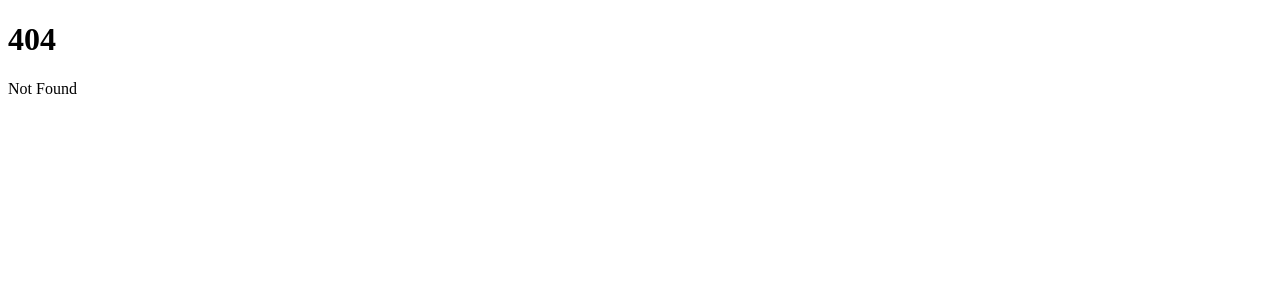
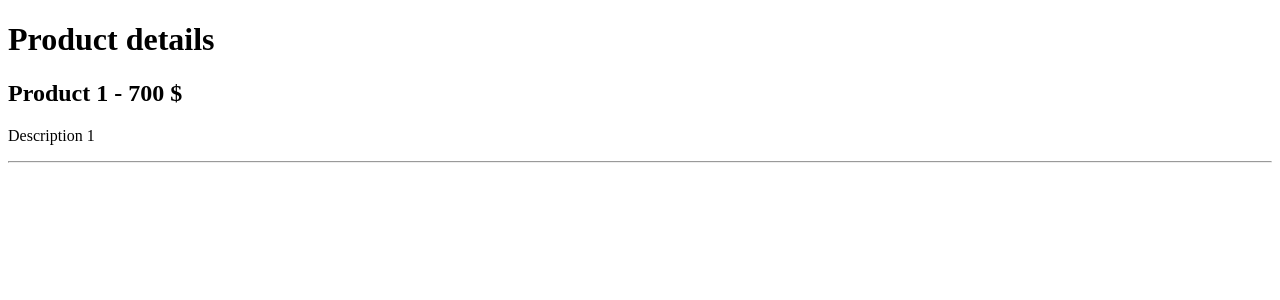
Before and after one commit to KadirZukorlic/sveltekit, a SvelteKit app in the folder sk-loading-data/: page /products/1 in a window 1280 px wide. Before the commit this address had no page. Shown: the top 300 px of the page. Built offline with nearby package versions, Linux system fonts and the light colour scheme; data requests are answered from the project's data file.

Commit message:
Fetch product by id with server load function

```diff
--- /dev/null
+++ b/sk-loading-data/src/routes/products/[productId]/+page.server.ts
@@ -0,0 +1,17 @@
+import type { PageLoad } from '../../../../.svelte-kit/types/src/routes/products/$types'
+
+export const load: PageLoad = async ({ params, fetch, url, route }) => {
+  console.log('URL:', url)
+  console.log('Route:', route)
+  console.log('Params:', params)
+  // @ts-ignore
+  const { productId } = params
+  const title = 'Product details'
+  const response = await fetch('http://localhost:4000/products')
+  const products = await response.json()
+  const product = products.find((p: any) => p.id === parseInt(productId))
+  return {
+    title,
+    product,
+  }
+}
--- /dev/null
+++ b/sk-loading-data/src/routes/products/[productId]/+page.svelte
@@ -0,0 +1,13 @@
+<script>
+    export let data;
+    const title = data.title;
+    const product = data.product
+
+</script>
+
+<h1>{title}</h1>
+<div>
+    <h2>{product.title} - {product.price} $</h2>
+    <p>{product.description}</p>
+    <hr/>
+</div>
```
Also changed, not shown: sk-loading-data/src/routes/products/+page.ts (+12 -12 lines).
